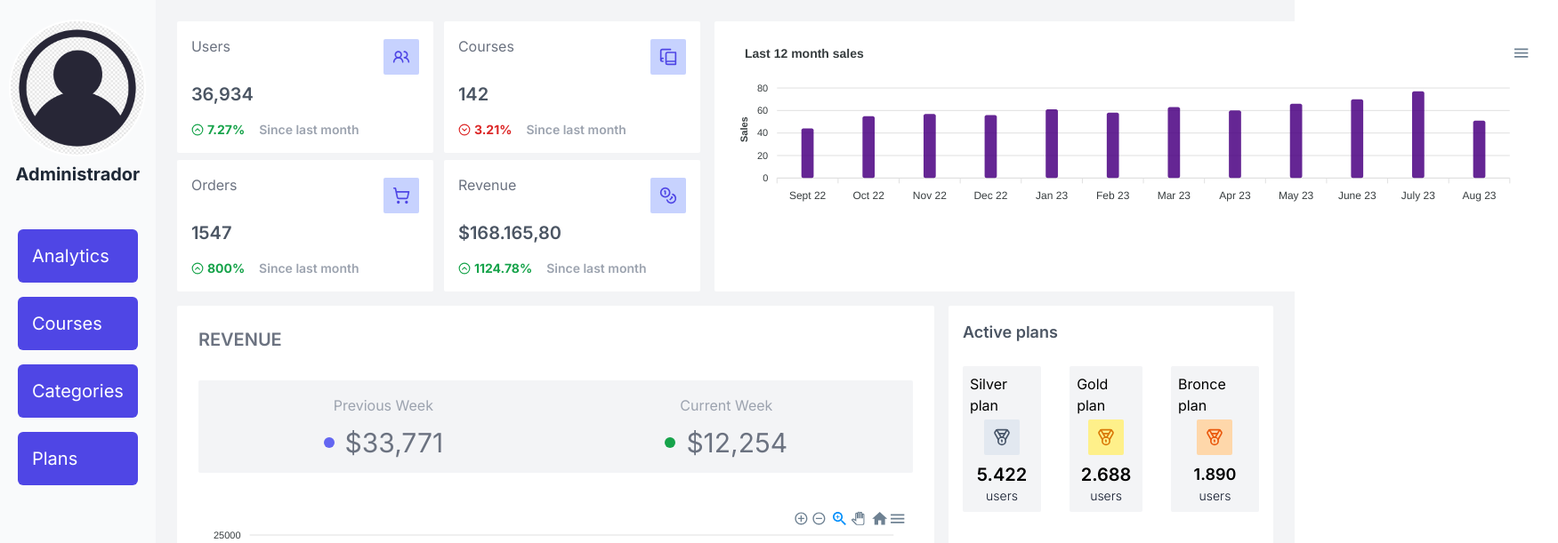
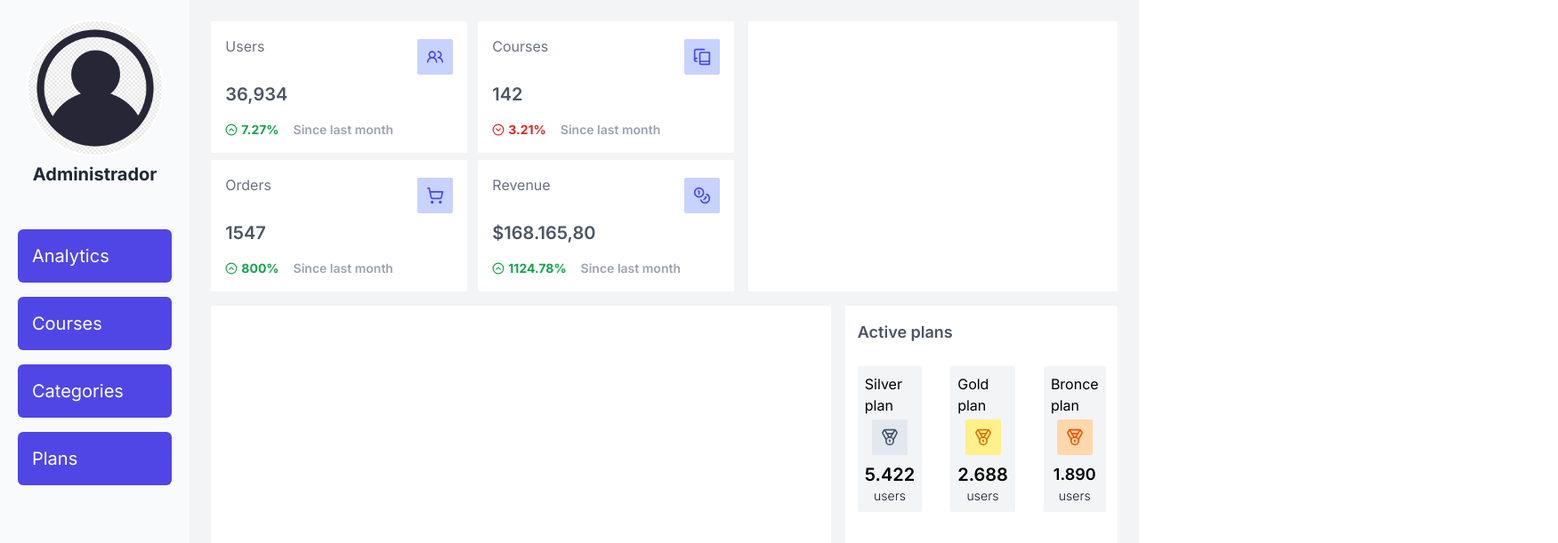
Before and after one commit to BertanDev/ecommerce-dashboard, a Next.js app: page /dashboard in a window 1280 px wide. Shown: the top 611 px of the page at 89% size, 1751 px wide, since content can reach past the window. Built offline with nearby package versions, Linux system fonts and the light colour scheme.

Commit message:
fix error 7

```diff
--- a/src/app/dashboard/page.tsx
+++ b/src/app/dashboard/page.tsx
@@ -37,13 +37,13 @@ export default function Dashboard() {
         </div>
         {/** Graphic */}
         <div className="flex w-full bg-white pt-6 px-6  rounded-sm">
-          {typeof window !== 'undefined' ? <Graphic /> : ''}
+          {/* {typeof window !== 'undefined' ? <Graphic /> : ''} */}
         </div>
       </div>
       <div className="flex w-full h-full gap-4">
         {/** Last Sales */}
         <div className="flex w-[70%] bg-white rounded-sm">
-          {typeof window !== 'undefined' ? <RevenueAreaGraphic /> : ''}
+          {/* {typeof window !== 'undefined' ? <RevenueAreaGraphic /> : ''} */}
         </div>
         {/** Active Plans */}
         <div className="flex p-4 bg-white w-[30%] justify-center rounded-sm">
```
